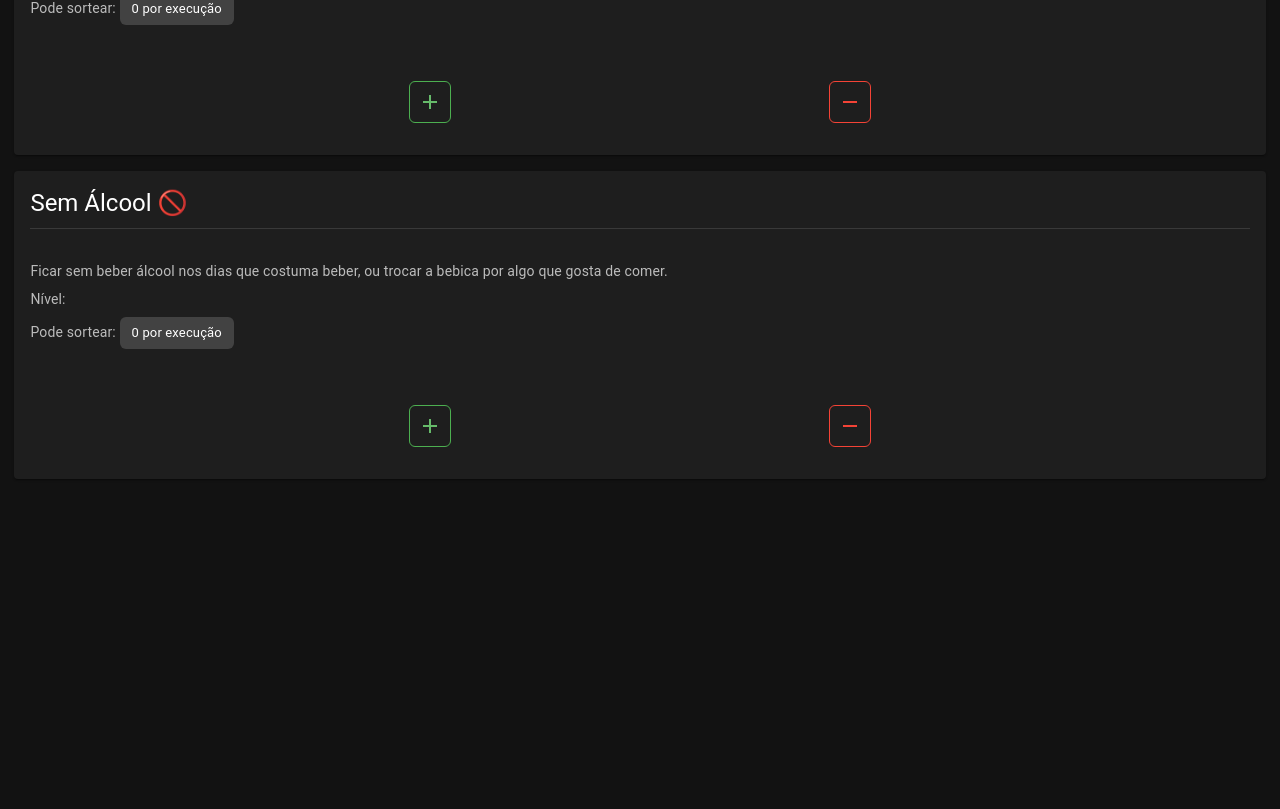
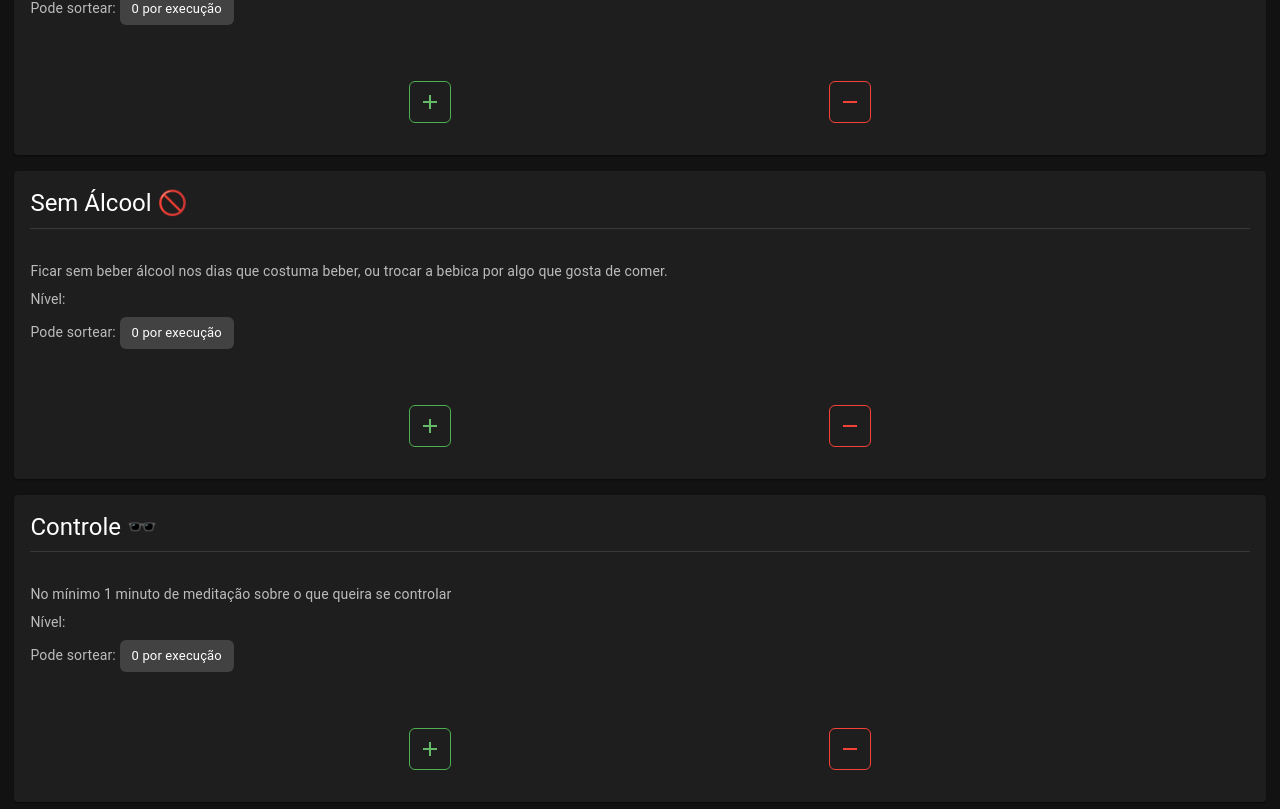
Before and after one commit to guiosouza/react-gamification-web-app, a Next.js app: page /exp in a window 1280 px wide. Shown: the part 1716-2525 px from the top of the page. Before the commit the page ends 2225 px from the top, so only its background shows below. Built offline with nearby package versions, Linux system fonts and the light colour scheme.

Commit message:
Add Controle task option and update related components for better functionality

```diff
--- a/src/app/exp/page.tsx
+++ b/src/app/exp/page.tsx
@@ -17,11 +17,10 @@ import { Dayjs } from "dayjs";
 import { AdapterDayjs } from "@mui/x-date-pickers/AdapterDayjs";
 import dayjs from "dayjs";
 import LevelCard from "@/components/level-card";
-import isSameOrAfter from 'dayjs/plugin/isSameOrAfter';
+import isSameOrAfter from "dayjs/plugin/isSameOrAfter";
 dayjs.extend(isSameOrAfter);
-import isBetween from 'dayjs/plugin/isBetween';
+import isBetween from "dayjs/plugin/isBetween";
 dayjs.extend(isBetween);
-
 
 interface TaskOption {
   label: string;
@@ -55,6 +54,7 @@ const options: TaskOption[] = [
   { label: "Exercícios" },
   { label: "Nutrição" },
   { label: "Sem Álcool" },
+  { label: "Controle" },
 ];
 
 export default function Exp() {
@@ -121,7 +121,6 @@ export default function Exp() {
     }
   }, []);
 
-
   const handleLevelChange = (newLevel: string) => {
     setLevel(newLevel);
     localStorage.setItem("userLevel", newLevel);
@@ -149,6 +148,8 @@ export default function Exp() {
       case "Exercícios":
         return baseMultiplier;
       case "Água":
+        return baseMultiplier;
+      case "Controle":
         return baseMultiplier;
       case "Projeto": {
         const daysPassed = calculateDaysSinceStart(startDate);
@@ -184,15 +185,13 @@ export default function Exp() {
     if (
       selectedTask.label === "Água" ||
       selectedTask.label === "Nutrição" ||
-      selectedTask.label === "Sem Álcool"
+      selectedTask.label === "Sem Álcool" ||
+      selectedTask.label === "Controle"
     ) {
       return basePacks * (taskInput.quantity || 0);
     }
 
-    if (
-      selectedTask.label === "Exercícios" ||
-      selectedTask.label === "Grind"
-    ) {
+    if (selectedTask.label === "Exercícios" || selectedTask.label === "Grind") {
       if (!taskInput.time) return 0;
       const [hours, minutes] = taskInput.time.split(":").map(Number);
       const totalMinutes = hours * 60 + minutes;
@@ -259,7 +258,7 @@ export default function Exp() {
   };
 
   // Função para atualizar o histórico
-  const updateDrawHistory = (newDraw: Omit<Draw, 'id'>) => {
+  const updateDrawHistory = (newDraw: Omit<Draw, "id">) => {
     const historyKey = "drawHistory";
 
     // Adiciona um ID único ao novo sorteio
@@ -272,19 +271,16 @@ export default function Exp() {
     drawHistory.push(newDrawWithId);
 
     // Filtra para manter apenas os sorteios dos últimos 7 dias
-    const sevenDaysAgo = dayjs().subtract(7, 'days').startOf('day');
-    const today = dayjs().endOf('day'); // Considera até o final do dia de hoje
-    const recentHistory = drawHistory.filter(draw => {
+    const sevenDaysAgo = dayjs().subtract(7, "days").startOf("day");
+    const today = dayjs().endOf("day"); // Considera até o final do dia de hoje
+    const recentHistory = drawHistory.filter((draw) => {
       const drawDate = dayjs(draw.date, "DD/MM/YYYY HH:mm:ss");
-      return drawDate.isBetween(sevenDaysAgo, today, null, '[]');
+      return drawDate.isBetween(sevenDaysAgo, today, null, "[]");
     });
 
     // Atualiza o localStorage com o histórico recente
     localStorage.setItem(historyKey, JSON.stringify(recentHistory));
   };
-
-
-
 
   const checkIfThereIsQuantityStored = (taskToCheck: TaskOption | null) => {
     if (!taskToCheck) {
@@ -308,7 +304,8 @@ export default function Exp() {
     if (
       selectedTask.label === "Água" ||
       selectedTask.label === "Nutrição" ||
-      selectedTask.label === "Sem Álcool"
+      selectedTask.label === "Sem Álcool" ||
+      selectedTask.label === "Controle"
     ) {
       return disableInput ? (
         <div style={{ marginTop: "32px", marginBottom: "16px" }}>
@@ -338,10 +335,7 @@ export default function Exp() {
       );
     }
 
-    if (
-      selectedTask.label === "Exercícios" ||
-      selectedTask.label === "Grind"
-    ) {
+    if (selectedTask.label === "Exercícios" || selectedTask.label === "Grind") {
       return (
         <TextField
           type="time"
--- a/src/components/task-card.tsx
+++ b/src/components/task-card.tsx
@@ -116,12 +116,18 @@ export default function TaskCard({
             {taskName === "Sono" ? "😴" : ""}
             {taskName === "Projeto" ? "🍆" : ""}
             {taskName === "Grind" ? "🔥" : ""}
+            {taskName === "Controle" ? "🕶️" : ""}
           </Typography>
           <Divider sx={{ mb: 4 }} />
           {taskName === "Sem Álcool" ? (
             <Typography variant="body2" sx={{ color: "text.secondary", mb: 1 }}>
               Ficar sem beber álcool nos dias que costuma beber, ou trocar a
               bebica por algo que gosta de comer.
+            </Typography>
+          ) : null}
+          {taskName === "Controle" ? (
+            <Typography variant="body2" sx={{ color: "text.secondary", mb: 1 }}>
+              No mínimo 1 minuto de meditação sobre o que queira se controlar
             </Typography>
           ) : null}
           <Typography variant="body2" sx={{ color: "text.secondary", mb: 1 }}>
@@ -176,15 +182,22 @@ export default function TaskCard({
       <div style={{ padding: "16px" }}>
         {taskName === "Água" ||
         taskName === "Nutrição" ||
-        taskName === "Sem Álcool" ? (
+        taskName === "Sem Álcool" ||
+        taskName === "Controle" ? (
           <>
             {!selectedNow ? (
-              <div style={{ marginTop: "16px", display: "flex", justifyContent: "space-evenly" }}>
+              <div
+                style={{
+                  marginTop: "16px",
+                  display: "flex",
+                  justifyContent: "space-evenly",
+                }}
+              >
                 <IconButton
                   color="success"
                   aria-label="add"
                   onClick={() => handleAddTask(taskName)}
-                  sx={{border: "1px solid #4caf50", borderRadius: "6px"}}
+                  sx={{ border: "1px solid #4caf50", borderRadius: "6px" }}
                 >
                   <Add />
                 </IconButton>
@@ -192,7 +205,7 @@ export default function TaskCard({
                   color="error"
                   aria-label="remove"
                   onClick={handleRemoveLastAlert}
-                  sx={{border: "1px solid #f44336", borderRadius: "6px"}}
+                  sx={{ border: "1px solid #f44336", borderRadius: "6px" }}
                 >
                   <Remove />
                 </IconButton>
```
